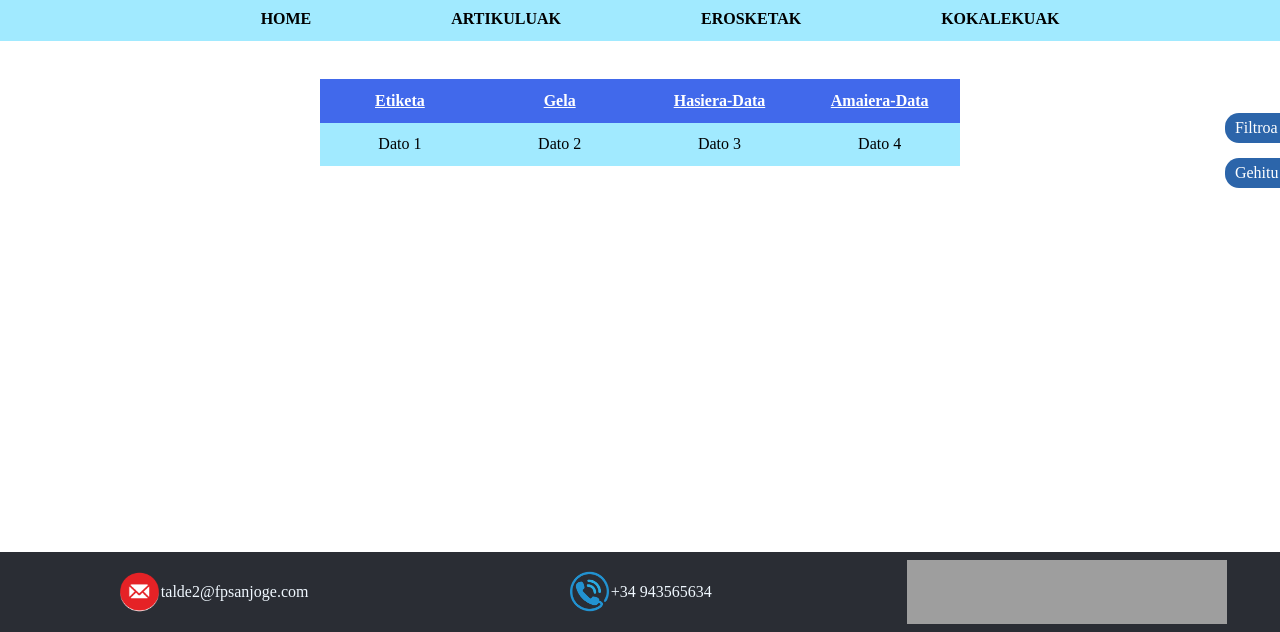
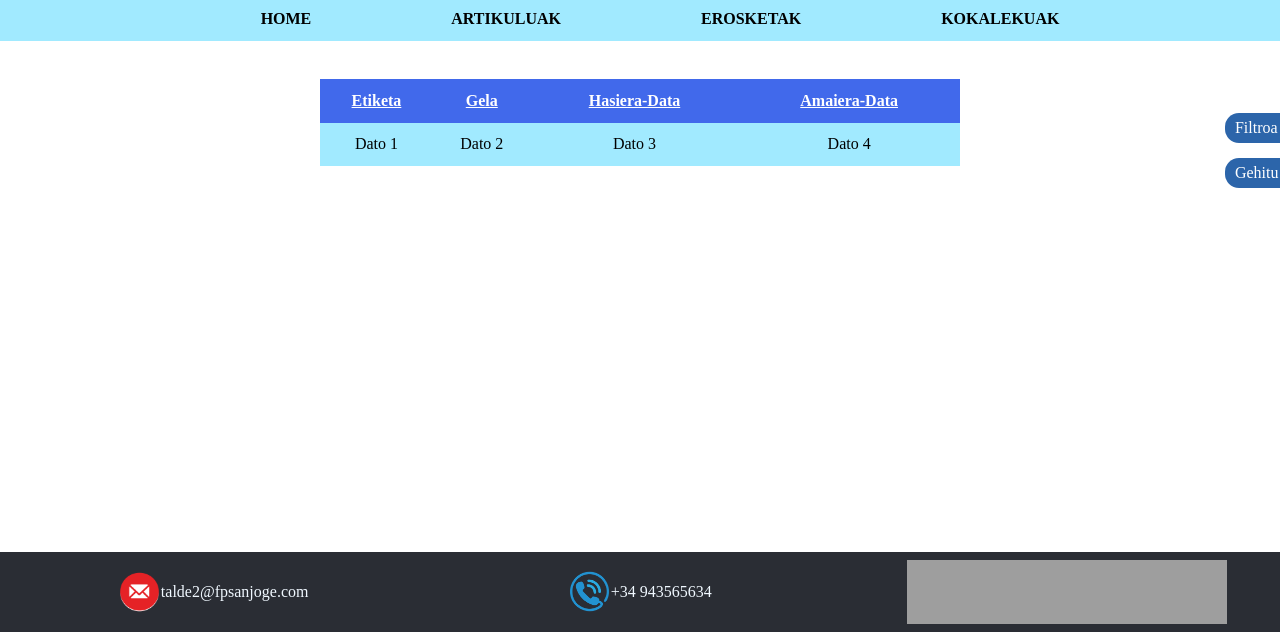
Before and after one commit to izasfernandez/Front_E1T2, a plain HTML site: page DIW/pages/Kokalekuak.html in a window 1280 px wide. Shown: the part 168-800 px from the top of the page. Drawn offline with Linux system fonts and the light colour scheme; grey boxes are pictures that could not be loaded.

Commit message:
Taula Erosketak

```diff
--- a/DIW/css/style.css
+++ b/DIW/css/style.css
@@ -586,60 +586,45 @@ hr{
 }
 
 
-
 /* TAULA */
 
-table{
+table {
     border-collapse: collapse;
     width: 50%;
     margin: 0 auto;
 }
 
-th, td{
+th {
+    /* position: sticky;
+    top: 0; */
+    background-color: #4169eb;
+    color: #fff;
     padding: 2%;
     text-align: center;
-    transition: background-color 0.3s;
-    min-width: 10%;
-    width: 10%;
-    overflow: hidden;
     word-wrap: break-word;
 }
 
-th{
-    background-color: #4169eb;
-    color: #fff;
+td {
+    padding: 2%;
+    text-align: center;
+    word-wrap: break-word;
+    color: #000000;
+    background-color: #A1EAFF;
+    overflow: hidden;
 }
 
-td{
-    color: #000000;
-    background-color: #A1EAFF;
-}
-td:hover{
+td:hover {
     background-color: #e9697a;
 }
-/* td:hover::before{
-    content: attr(data-text);
-    position: absolute;
-    background: rgba(0, 0, 0, 0.8);
-    color: #fff;
-    padding: 5px;
-    border-radius: 5px;
-    left: 0;
-    top: 0;
-    width: 100%;
-    white-space: pre-wrap;
-    z-index: 1;
-} */
 
-.taula{
+.taula {
+    max-height: 300px;
+    overflow-y: auto;
     padding-top: 3%;
-
-}
-.scrollable-rows{
-    overflow-y: scroll;
-    max-height: 300px;
 }
 
+
+/* info_Artikulu */
 .ezabatu{
     background-color: red;
     margin-left: 2%;
```
Also changed, not shown: DIW/pages/Erosketak.html (+5 -1 lines).
